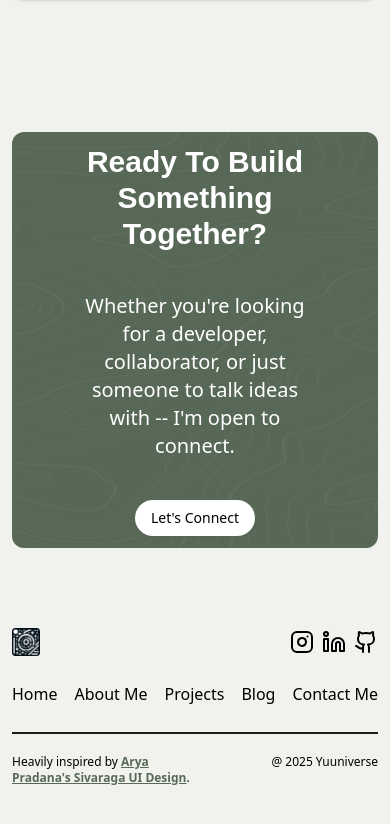
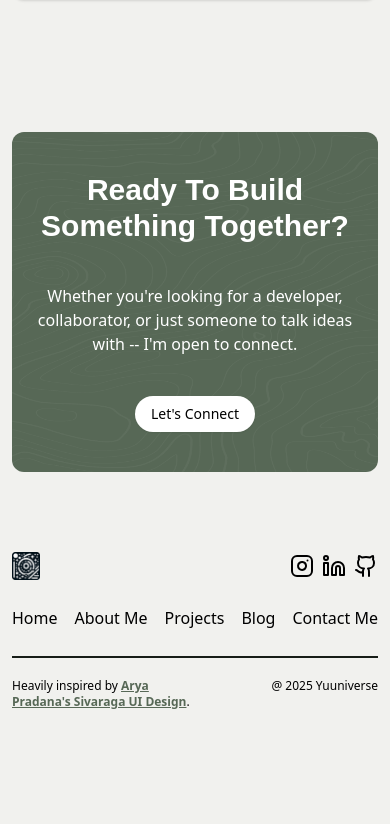
Before and after one commit to TamaWira/yuuniverse, a Next.js app: page / in a window 390 px wide. Shown: the part 3596-4420 px from the top of the page. After the commit the page ends 4346 px from the top, so only its background shows below. Built offline with nearby package versions, Linux system fonts and the light colour scheme; a web font is replaced by a local one.

Commit message:
feat: update cta spacing on mobile

```diff
--- a/src/components/features/cta/cta.tsx
+++ b/src/components/features/cta/cta.tsx
@@ -40,15 +40,15 @@ export function CTA() {
     >
       <motion.div
         variants={itemVariants}
-        className="bg-[#576856] bg-[url('/texture.png')] bg-cover bg-center p-3 md:p-12 rounded-xl text-white text-center"
+        className="bg-[#576856] bg-[url('/texture.png')] bg-cover bg-center p-3 md:p-12 py-10 md:py-12 rounded-xl text-white text-center"
       >
-        <div className="space-y-10 mx-auto max-w-[70%]">
+        <div className="space-y-10 mx-auto md:max-w-[70%]">
           <Heading>Ready To Build Something Together?</Heading>
-          <p className="font-light text-xl">
+          <p className="font-light text-base md:text-xl">
             Whether you&apos;re looking for a developer, collaborator, or just
             someone to talk ideas with -- I&apos;m open to connect.
           </p>
-          <Button className="bg-white rounded-full text-black">
+          <Button className="bg-white dark:hover:bg-black rounded-full text-black hover:text-white dark:hover:text-white">
             Let&apos;s Connect
           </Button>
         </div>
```
